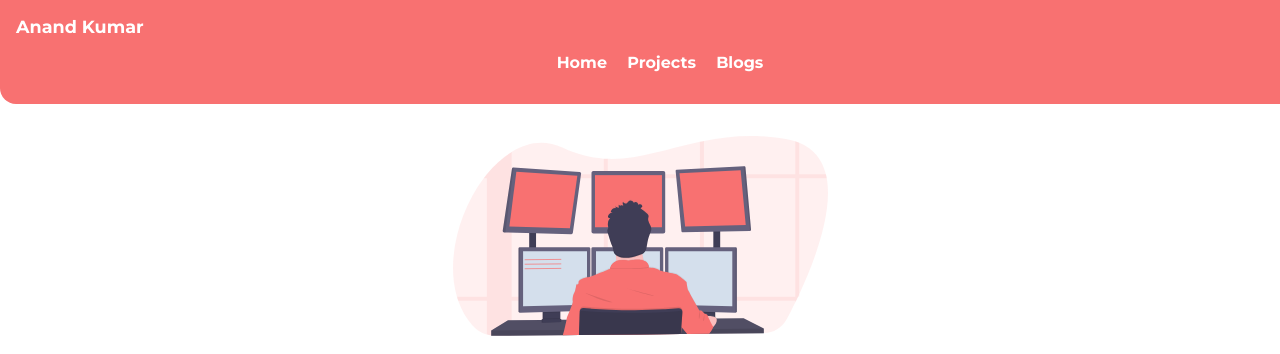
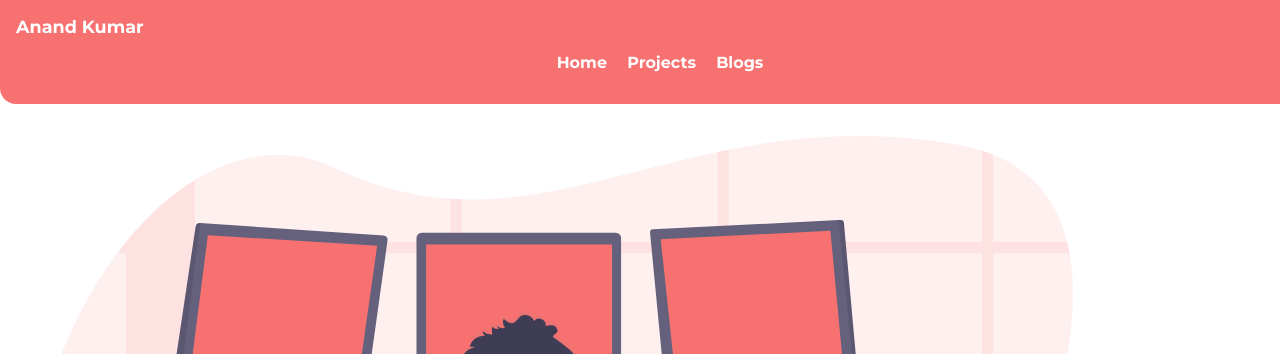
Before and after one commit to anandkumarcoder/neogecamp-lesson-3-live, a plain HTML site: page index.html in a window 1280 px wide. Shown: the top 354 px of the page. Drawn offline with Linux system fonts and the light colour scheme.

Commit message:
latest 1

```diff
--- a/styles.css
+++ b/styles.css
@@ -104,13 +104,13 @@ hr {
     padding: 2rem;
 }
 
-.hero .hero-img {
+/* .hero .hero-img {
     max-width: 375px;
     line-height: 400px;
     display: block;
     margin: auto;
 
-}
+} */
 
 .hero .project-img{
     max-width: 500px;
```
Also changed, not shown: index.html (+2 -1 lines).
